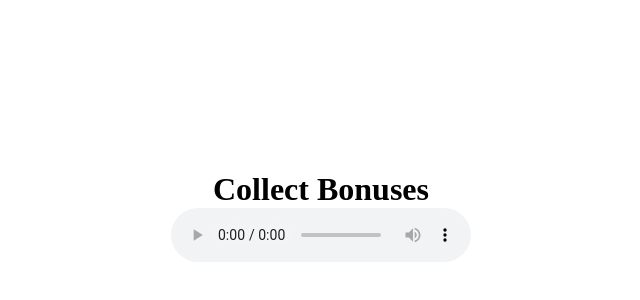
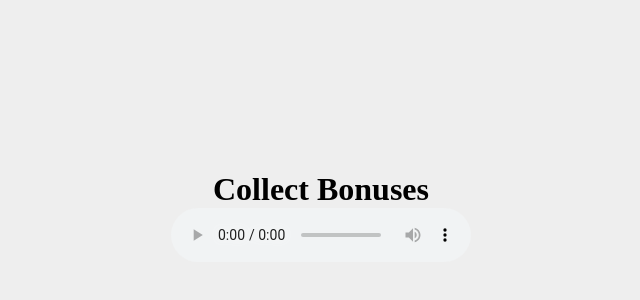
Before and after one commit to Rubrex/notify_bonuses, a plain HTML site: page index.html in a window 1280 px wide. Shown: the part 184-484 px from the top of the page, without its empty margins (319-959 px from the left). Drawn offline with Linux system fonts and the light colour scheme.

Commit message:
BG added

```diff
--- a/index.html
+++ b/index.html
@@ -12,6 +12,7 @@
       .ringPlayer {
         width: 100%;
         height: 100vh;
+        background-color: #eee;
         display: flex;
         flex-direction: column;
         justify-content: center;
```
